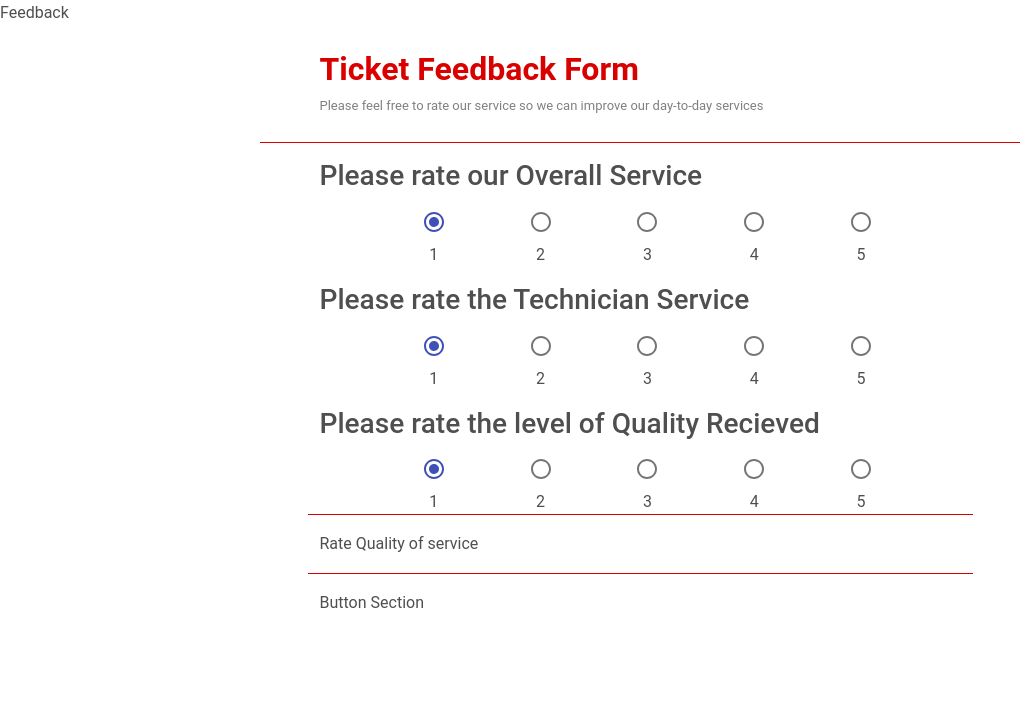
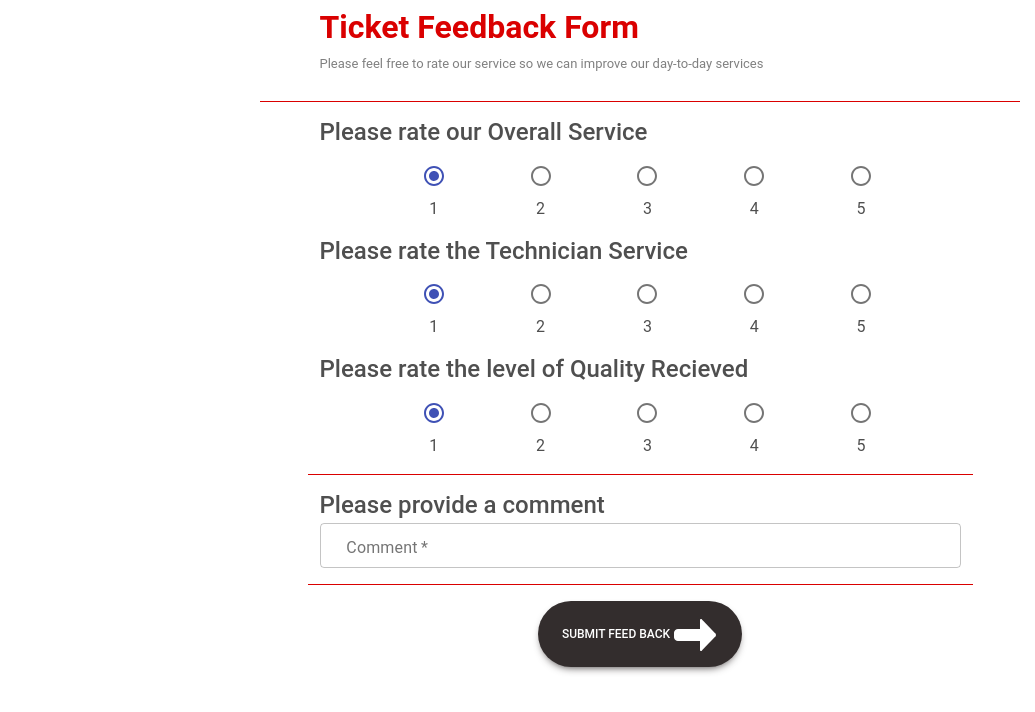
Before and after one commit to kylecharlesbotha/SEN381-Project, a React (Create React App) app in the folder Web App/Client/: page /Feedback in a window 1280 px wide. Shown: the top 712 px of the page, without its empty margins (0-1035 px from the left). Built offline with nearby package versions, Linux system fonts and the light colour scheme.

Commit message:
Added Forgot and Reset Components

```diff
--- a/Web App/Client/src/components/ClientPortalDashboard/Feedback/Feedback.js
+++ b/Web App/Client/src/components/ClientPortalDashboard/Feedback/Feedback.js
@@ -2,14 +2,15 @@ import React from "react";
 import Aux from "../../../hoc/Auxillary";
 import "./Feedback.css";
 import { Box } from "@material-ui/core";
-import Typography from "@material-ui/core/Typography";
-import Slider from "@material-ui/core/Slider";
+import TextField from "@material-ui/core/TextField";
 
 import Radio from "@material-ui/core/Radio";
 import RadioGroup from "@material-ui/core/RadioGroup";
 import FormControlLabel from "@material-ui/core/FormControlLabel";
 import FormControl from "@material-ui/core/FormControl";
 import FormLabel from "@material-ui/core/FormLabel";
+
+import Arrow from "../../../assets/images/arrow.png";
 
 class Feedback extends React.Component {
   constructor(props) {
@@ -44,7 +45,6 @@ class Feedback extends React.Component {
   render() {
     return (
       <Aux>
-        <p>Feedback</p>
         <div className="container feedback">
           <div className="row justify-content-center">
             <div className="col-md-7  mt-2 HeadingSection">
@@ -57,7 +57,7 @@ class Feedback extends React.Component {
 
             <Box className="redDivider col-md-8"></Box>
             <div className="col-md-7 mt-3 OverallSection">
-              <h3>Please rate our Overall Service</h3>
+              <h4>Please rate our Overall Service</h4>
               <div>
                 <div className="container justify-content-center">
                   <div className="row justify-content-center">
@@ -126,7 +126,7 @@ class Feedback extends React.Component {
             </div>
 
             <div className="col-md-7 mt-3 TecSection">
-              <h3>Please rate the Technician Service</h3>
+              <h4>Please rate the Technician Service</h4>
               <div>
                 <div className="container justify-content-center">
                   <div className="row justify-content-center">
@@ -195,7 +195,7 @@ class Feedback extends React.Component {
             </div>
 
             <div className="col-md-7 mt-3 QualitySection justify-content-center">
-              <h3>Please rate the level of Quality Recieved</h3>
+              <h4>Please rate the level of Quality Recieved</h4>
               <div>
                 <div className="container justify-content-center">
                   <div className="row justify-content-center">
@@ -262,13 +262,33 @@ class Feedback extends React.Component {
                 </div>
               </div>
             </div>
-            <Box className="redDivider col-md-7"></Box>
+            <Box className="redDivider col-md-7 mt-3"></Box>
             <div className="col-md-7 mt-3 CommentSection">
-              <p>Rate Quality of service</p>
+              <h4>Please provide a comment</h4>
+              <TextField
+                id="standard-multiline-static Message"
+                label="Comment"
+                multiline
+                required
+                name="Message"
+                variant="outlined"
+                className="form-control lblHeader"
+                size="small"
+                rowsMax={3}
+                color="secondary"
+              />
             </div>
-            <Box className="redDivider col-md-7"></Box>
-            <div className="col-md-7 mt-3 ButtonSection">
-              <p>Button Section</p>
+            <Box className="redDivider col-md-7 mt-3 "></Box>
+            <div className="col-md-7 mt-3 ButtonSection text-center">
+              <button
+                type="submit"
+                value="submit"
+                className="btn btn-dark btnsendfeedback btn-rounded"
+                onClick={this.handleSubmit}
+              >
+                Submit Feed Back
+                <img src={Arrow} className="sendfeedbackimage" alt="arrow" />
+              </button>
             </div>
           </div>
         </div>
--- /dev/null
+++ b/Web App/Client/src/components/Password/Forgot/Forgot.js
@@ -0,0 +1,32 @@
+import React from "react";
+import Aux from "../../../hoc/Auxillary";
+import "./Forgot.css";
+import Typography from "@material-ui/core/Typography";
+import Box from "@material-ui/core/Box";
+import Logo from "../../../assets/images/PSSLogo.png";
+import { NavLink } from "react-router-dom";
+
+const Forgot = (props) => {
+  return (
+    <Aux>
+      <Typography component="div">
+        <Box>
+          <nav className="navbar navbar-expand-lg navbar-light bg-light shadow-lg p-2 mb-2 bg-white rounded">
+            <div className="container-fluid">
+              <a className="navbar-brand" href="/">
+                <img src={Logo} alt="logo" className="logoimg" />
+              </a>
+              <NavLink
+                className="fa fa-arrow-left"
+                to="/Home"
+                href="/Home"
+              ></NavLink>
+            </div>
+          </nav>
+        </Box>
+      </Typography>
+    </Aux>
+  );
+};
+
+export default Forgot;
--- a/Web App/Client/src/layout/Layout.js
+++ b/Web App/Client/src/layout/Layout.js
@@ -9,6 +9,7 @@ import Home from "../components/Home/Home";
 import "font-awesome/css/font-awesome.min.css";
 import AgentPortalPrivateRoute from "../components/Routes/AgentPortalPrivateRoute";
 import AgentPortalPrivateScreen from "../components/Screens/AgentPortalPrivateScreen";
+import ForgotPassword from "../components/Password/Forgot/Forgot";
 class Layout extends Component {
   render() {
     return (
@@ -28,6 +29,7 @@ class Layout extends Component {
               path="/ClientPortalDashboard"
               component={ClientPortalDashboard}
             />
+            <Route path="/Password/Forgot/Email" component={ForgotPassword} />
             <Route path="/Feedback" component={Feedback} />
           </Switch>
         </Aux>
```
Also changed, not shown: Web App/Client/src/components/Password/Reset/Reset.js (added, +32 -0 lines), Web App/Client/src/components/Password/Forgot/Forgot.css (added), Web App/Client/src/components/Password/Reset/Reset.css (added).
